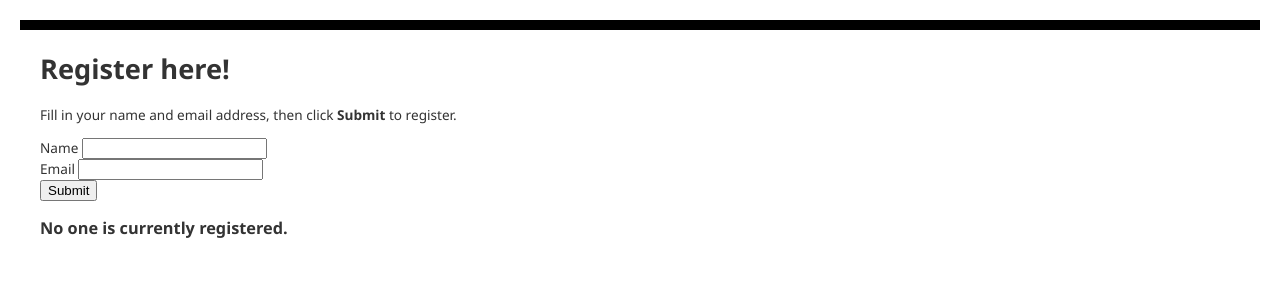
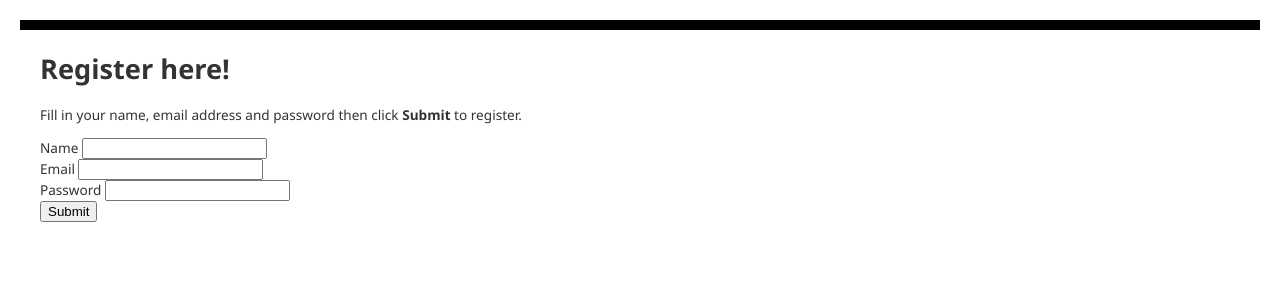
Before and after one commit to jasperco/STPROF, a PHP site: page / in a window 1280 px wide. Shown: the top 300 px of the page. Run offline with PHP 8.4, Linux system fonts and the light colour scheme; data that the repository does not hold is empty; some libraries are stand-ins or nearby versions.

Commit message:
added password

```diff
--- a/index.php
+++ b/index.php
@@ -17,10 +17,11 @@
 </head>
 <body>
 <h1>Register here!</h1>
-<p>Fill in your name and email address, then click <strong>Submit</strong> to register.</p>
+<p>Fill in your name, email address and password then click <strong>Submit</strong> to register.</p>
 <form method="post" action="index.php" enctype="multipart/form-data" >
       Name  <input type="text" name="name" id="name"/></br>
       Email <input type="text" name="email" id="email"/></br>
+      Password <input type="password" name="password" id="password"/></br>
       <input type="submit" name="submit" value="Submit" />
 </form>
 <?php
@@ -41,13 +42,15 @@ if(!empty($_POST)) {
 try {
     $name = $_POST['name'];
     $email = $_POST['email'];
+    $password = $_POST['password'];
     $date = date("Y-m-d");
     // Insert data
-    $sql_insert = "INSERT INTO registration_tbl (name, email, date)
-                   VALUES (?,?,?)";
+    $sql_insert = "INSERT INTO registration_tbl (name, email, password, date)
+                   VALUES (?,?,?,?)";
     $stmt = $conn->prepare($sql_insert);
     $stmt->bindValue(1, $name);
     $stmt->bindValue(2, $email);
+    $stmt->bindValue(2, $password);
     $stmt->bindValue(3, $date);
     $stmt->execute();
 }
@@ -56,6 +59,7 @@ catch(Exception $e) {
 }
 echo "<h3>Your're registered!</h3>";
 }
+/*
 $sql_select = "SELECT * FROM registration_tbl";
 $stmt = $conn->query($sql_select);
 $registrants = $stmt->fetchAll();
@@ -74,6 +78,7 @@ if(count($registrants) > 0) {
 } else {
     echo "<h3>No one is currently registered.</h3>";
 }
+*/
 ?>
 </body>
 </html>
```
